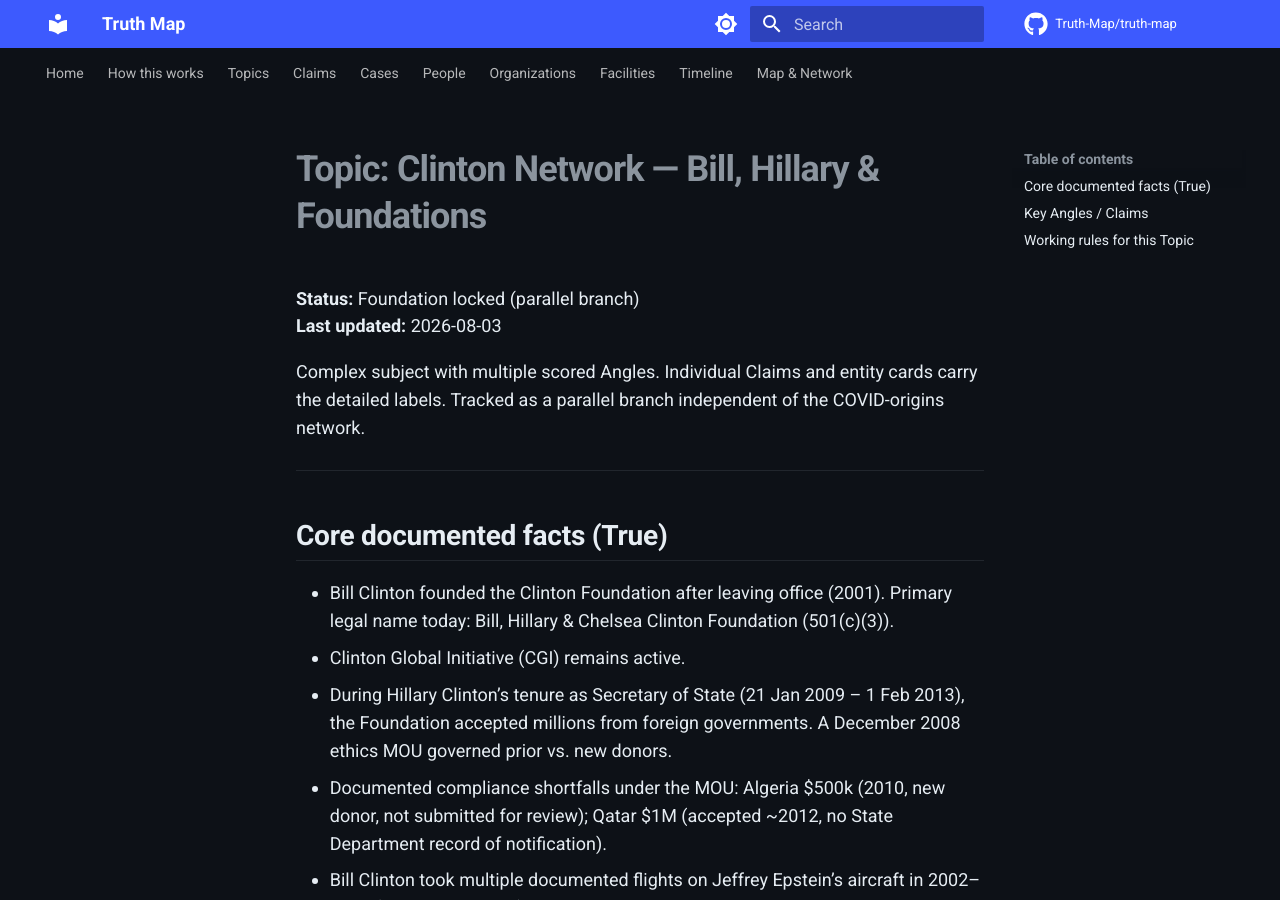
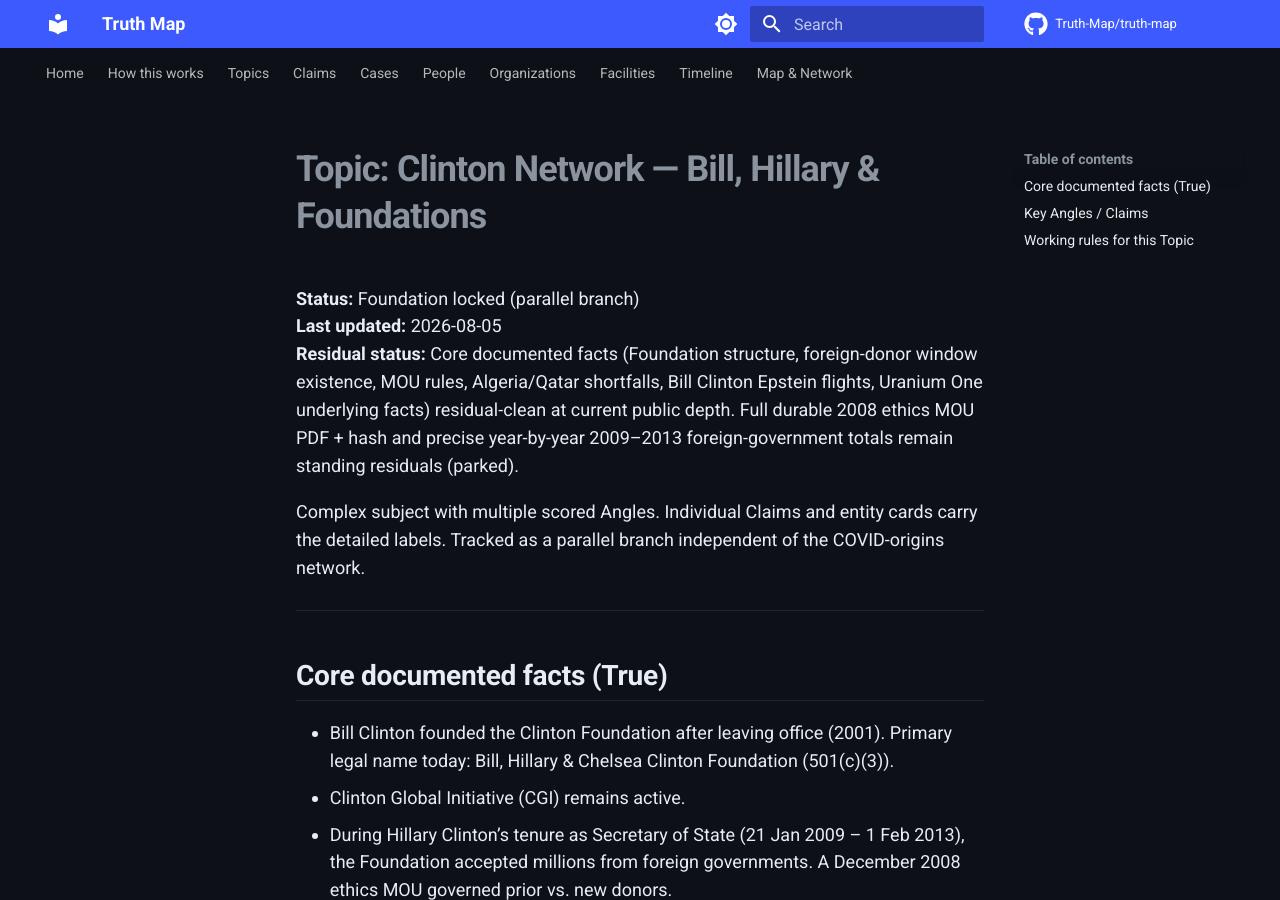
Before and after one commit to BnBCleaners/truth-map, an MkDocs documentation site: the page built from docs/topics/clinton-network.md, in a window 1280 px wide and 900 px high. Built offline with MkDocs 1.6.1 and Material for MkDocs 9.7.7, drawn with Linux system fonts in a browser that asks for light colours; comment, search, counter and statistics services are not loaded.

Commit message:
Public surface: Clinton Network topic — residual status (tight-mirror batch 2026-08-05)

```diff
--- a/docs/topics/clinton-network.md
+++ b/docs/topics/clinton-network.md
@@ -1,7 +1,8 @@
 # Topic: Clinton Network — Bill, Hillary & Foundations
 
 **Status:** Foundation locked (parallel branch)
-**Last updated:** 2026-08-03
+**Last updated:** 2026-08-05
+**Residual status:** Core documented facts (Foundation structure, foreign-donor window existence, MOU rules, Algeria/Qatar shortfalls, Bill Clinton Epstein flights, Uranium One underlying facts) residual-clean at current public depth. Full durable 2008 ethics MOU PDF + hash and precise year-by-year 2009–2013 foreign-government totals remain standing residuals (parked).
 
 Complex subject with multiple scored Angles. Individual Claims and entity cards carry the detailed labels. Tracked as a parallel branch independent of the COVID-origins network.
 
```
